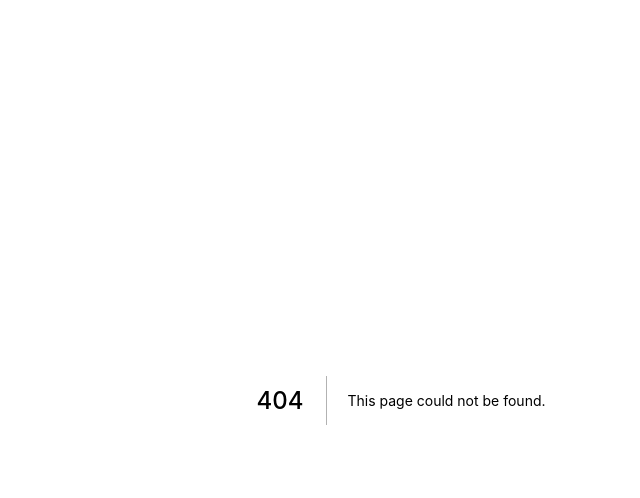
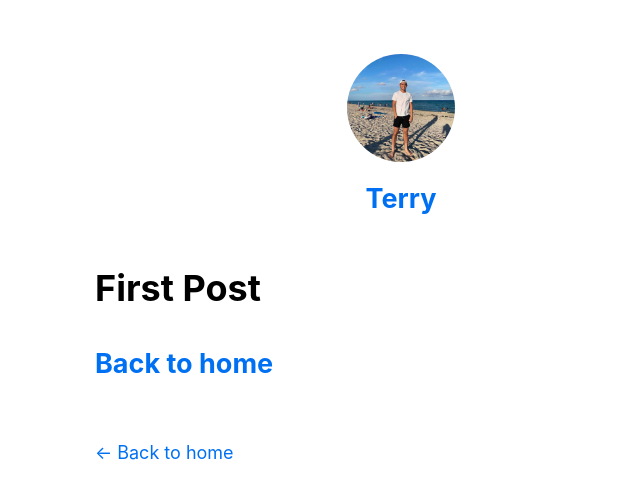
Before and after one commit to Terry9022/personal-blog, a Next.js app: page /posts/first-post in a window 1280 px wide. Before the commit this address had no page. Shown: the top 498 px of the page, without its empty margins (239-879 px from the left). Built offline with nearby package versions, Linux system fonts and the light colour scheme.

Commit message:
add personal blog layout

```diff
--- /dev/null
+++ b/components/layout.js
@@ -0,0 +1,69 @@
+import Head from "next/head";
+import Image from "next/image";
+import styles from "./layout.module.css";
+import utilStyles from "../styles/utils.module.css";
+import Link from "next/link";
+
+const name = "Terry";
+export const siteTitle = "Terry's Website";
+
+export default function Layout({ children, home }) {
+  return (
+    <div className={styles.container}>
+      <Head>
+        <link rel="icon" href="/favicon.ico" />
+        <meta
+          name="description"
+          content="Learn how to build a personal website using Next.js"
+        />
+        <meta
+          property="og:image"
+          content={`https://og-image.vercel.app/${encodeURI(
+            siteTitle
+          )}.png?theme=light&md=0&fontSize=75px&images=https%3A%2F%2Fassets.vercel.com%2Fimage%2Fupload%2Ffront%2Fassets%2Fdesign%2Fnextjs-black-logo.svg`}
+        />
+        <meta name="og:title" content={siteTitle} />
+        <meta name="twitter:card" content="summary_large_image" />
+      </Head>
+      <header className={styles.header}>
+        {home ? (
+          <>
+            <Image
+              priority
+              src="/images/profile.jpg"
+              className={utilStyles.borderCircle}
+              height={144}
+              width={144}
+              alt=""
+            />
+            <h1 className={utilStyles.heading2Xl}>{name}</h1>
+          </>
+        ) : (
+          <>
+            <Link href="/">
+              <Image
+                priority
+                src="/images/profile.jpg"
+                className={utilStyles.borderCircle}
+                height={108}
+                width={108}
+                alt=""
+              />
+            </Link>
+            <h2 className={utilStyles.headingLg}>
+              <Link href="/" className={utilStyles.colorInherit}>
+                {name}
+              </Link>
+            </h2>
+          </>
+        )}
+      </header>
+      <main>{children}</main>
+      {!home && (
+        <div className={styles.backToHome}>
+          <Link href="/">← Back to home</Link>
+        </div>
+      )}
+    </div>
+  );
+}
--- /dev/null
+++ b/components/layout.module.css
@@ -0,0 +1,15 @@
+.container {
+  max-width: 36rem;
+  padding: 0 1rem;
+  margin: 3rem auto 6rem;
+}
+
+.header {
+  display: flex;
+  flex-direction: column;
+  align-items: center;
+}
+
+.backToHome {
+  margin: 3rem 0 0;
+}
--- /dev/null
+++ b/pages/_app.js
@@ -0,0 +1,6 @@
+// `pages/_app.js`
+import "../styles/global.css";
+
+export default function App({ Component, pageProps }) {
+  return <Component {...pageProps} />;
+}
--- /dev/null
+++ b/pages/posts/first-post.js
@@ -0,0 +1,18 @@
+import Link from "next/link";
+import Head from "next/head";
+import Layout from "../../components/layout";
+
+export default function FirstPost() {
+  return (
+    <Layout>
+      <Head>
+        <title>First Post</title>
+      </Head>
+
+      <h1>First Post</h1>
+      <h2>
+        <Link href="/">Back to home</Link>
+      </h2>
+    </Layout>
+  );
+}
--- /dev/null
+++ b/styles/global.css
@@ -0,0 +1,27 @@
+html,
+body {
+  padding: 0;
+  margin: 0;
+  font-family: -apple-system, BlinkMacSystemFont, Segoe UI, Roboto, Oxygen,
+    Ubuntu, Cantarell, Fira Sans, Droid Sans, Helvetica Neue, sans-serif;
+  line-height: 1.6;
+  font-size: 18px;
+}
+
+* {
+  box-sizing: border-box;
+}
+
+a {
+  color: #0070f3;
+  text-decoration: none;
+}
+
+a:hover {
+  text-decoration: underline;
+}
+
+img {
+  max-width: 100%;
+  display: block;
+}
--- a/styles/globals.css
+++ /dev/null
@@ -1,38 +0,0 @@
-html,
-body {
-  padding: 0;
-  margin: 0;
-  font-family: Inter, -apple-system, BlinkMacSystemFont, Segoe UI, Roboto,
-    Oxygen, Ubuntu, Cantarell, Fira Sans, Droid Sans, Helvetica Neue, sans-serif;
-}
-
-a {
-  color: inherit;
-  text-decoration: none;
-}
-
-* {
-  box-sizing: border-box;
-}
-
-img {
-  max-width: 100%;
-  height: auto;
-}
-
-h1,
-h2,
-p,
-ul {
-  margin: 0;
-}
-
-ul {
-  padding: 0;
-  list-style: none;
-}
-
-button {
-  padding: 0.5rem 1rem;
-  font-weight: bold;
-}
--- /dev/null
+++ b/styles/utils.module.css
@@ -0,0 +1,52 @@
+.heading2Xl {
+  font-size: 2.5rem;
+  line-height: 1.2;
+  font-weight: 800;
+  letter-spacing: -0.05rem;
+  margin: 1rem 0;
+}
+
+.headingXl {
+  font-size: 2rem;
+  line-height: 1.3;
+  font-weight: 800;
+  letter-spacing: -0.05rem;
+  margin: 1rem 0;
+}
+
+.headingLg {
+  font-size: 1.5rem;
+  line-height: 1.4;
+  margin: 1rem 0;
+}
+
+.headingMd {
+  font-size: 1.2rem;
+  line-height: 1.5;
+}
+
+.borderCircle {
+  border-radius: 9999px;
+}
+
+.colorInherit {
+  color: inherit;
+}
+
+.padding1px {
+  padding-top: 1px;
+}
+
+.list {
+  list-style: none;
+  padding: 0;
+  margin: 0;
+}
+
+.listItem {
+  margin: 0 0 1.25rem;
+}
+
+.lightText {
+  color: #666;
+}
```
Also changed, not shown: pages/index.js (+13 -108 lines), public/images/profile.jpg (added), public/vercel.svg (deleted).
